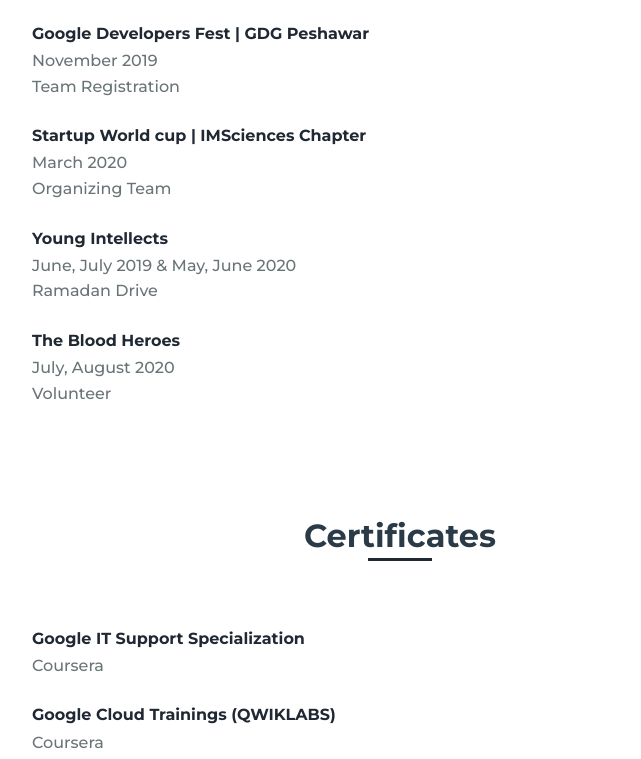
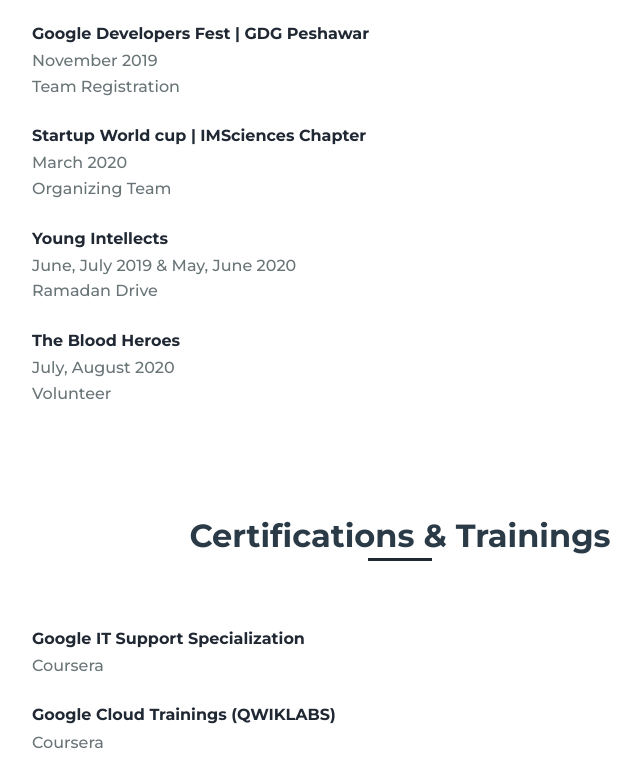
Before and after one commit to sultanfarooq98/sultanfarooq98.github.io, a plain HTML site: page index.html in a window 1280 px wide. Shown: the part 4827-5586 px from the top of the page, without its empty margins (240-881 px from the left). Drawn offline with nearby package versions, Linux system fonts and the light colour scheme.

Commit message:
Update index.html

```diff
--- a/index.html
+++ b/index.html
@@ -196,6 +196,11 @@
 				<div class="workExperience__container bd-grid">
 					<div class="workExperience__info">
 						<h3 class="workExperience__subtitle">
+							Hult Prize 2021 - IMSciences | February 2021 - March 2021
+						</h3>
+						<span class="workExperience__text">Graphic Designer</span>
+
+						<h3 class="workExperience__subtitle">
 							Microsoft Student Learn Ambassador – IMSciences | December 2020 - Present
 						</h3>
 						<span class="workExperience__text">Graphic Designing Team Lead</span>
@@ -217,10 +222,6 @@
 						<span class="workExperience__text">Social Media handler</span>
 						<span class="workExperience__text">Graphic Designer</span>
 
-						<h3 class="workExperience__subtitle">
-							Hult Prize 2021 - IMSciences | February 2021 - March 2021
-						</h3>
-						<span class="workExperience__text">Graphic Designer</span>
 					</div>
 				</div>
 			</section>
@@ -269,7 +270,7 @@
 
 			<!--===== Certificates =====-->
 			<section class="certificates section" id="certificates">
-				<h2 class="section-title">Certificates</h2>
+				<h2 class="section-title">Certifications & Trainings</h2>
 
 				<div class="certificates__container bd-grid">
 					<div class="certificates__info">
```
